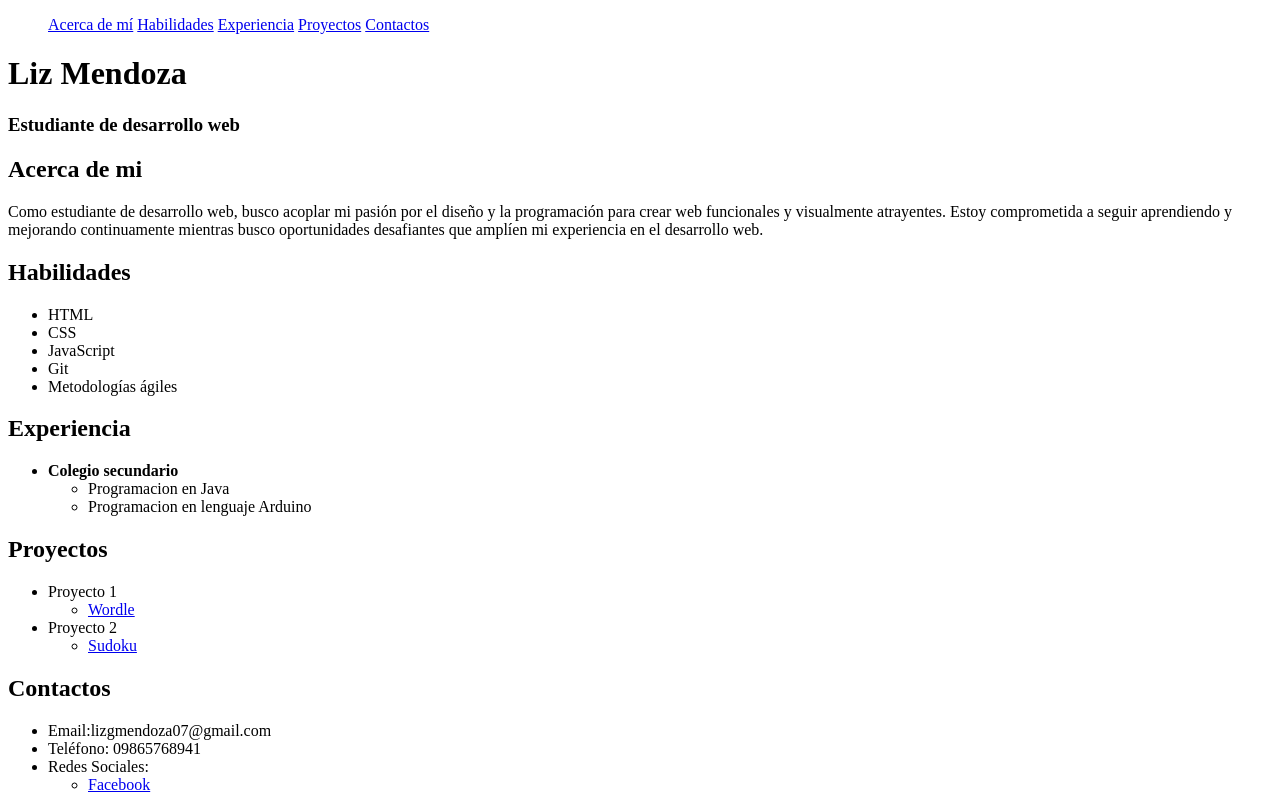
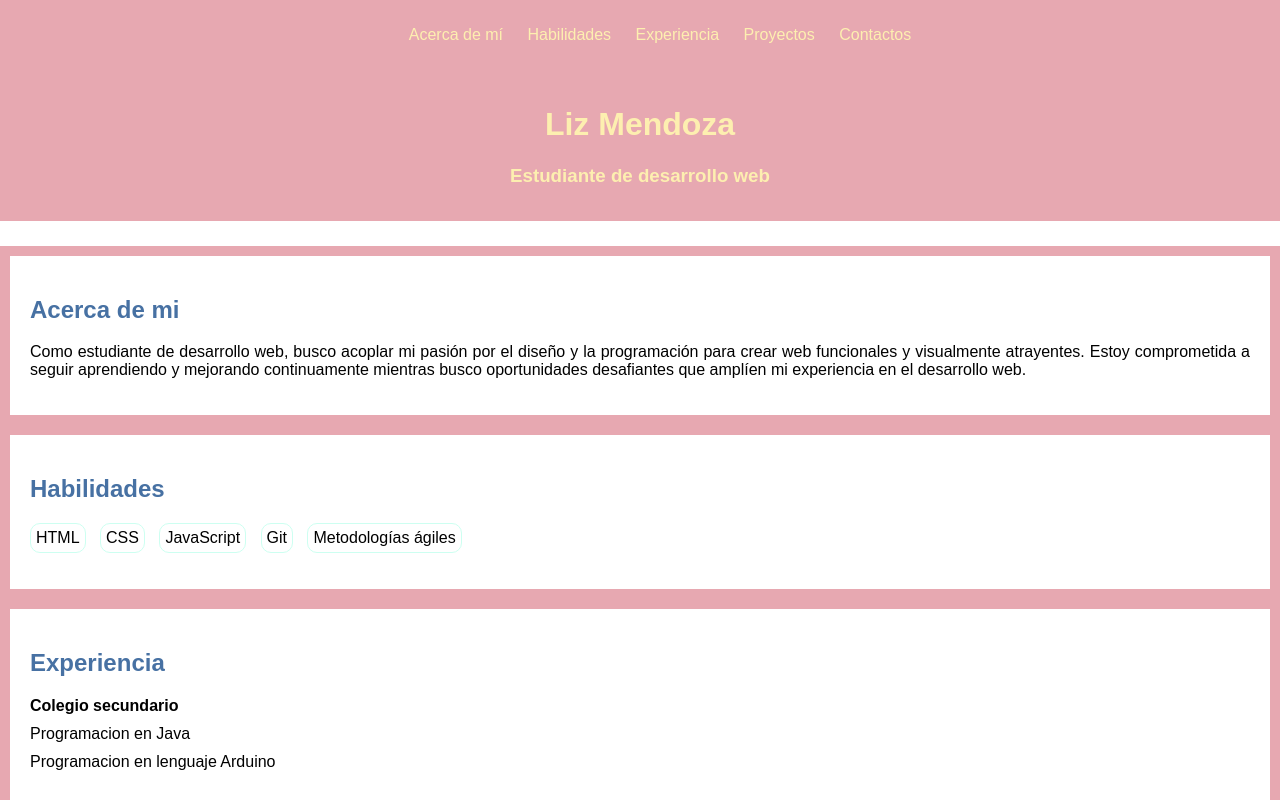
Before and after one commit to LizgMendoza/LizgMendoza.github.io, a plain HTML site: page index.html in a window 1280 px wide. Shown: the top 800 px of the page. Drawn offline with Linux system fonts and the light colour scheme.

Commit message:
Add files via upload

```diff
--- a/index.html
+++ b/index.html
@@ -2,6 +2,9 @@
 <html>
     <head>
         <title>Mi Portafolio</title>
+        <link rel="stylesheet" href="./style.css" />
+        <link rel="stylesheet"
+            href="https://cdnjs.cloudflare.com/ajax/libs/font-awesome/4.7.0/css/font-awesome.min.css"/>
     </head>
     <body>
         <header>
@@ -14,7 +17,7 @@
                     <a class="menu-item" href="#Contacto">Contactos</a>
                 </ul>
             </nav>
-            <h1>Liz Mendoza</h1>
+            <Element class="animacion-titulo"><h1>Liz Mendoza</h1></Element>
             <h3>Estudiante de desarrollo web</h3>
         </header>
         <main>
--- /dev/null
+++ b/style.css
@@ -0,0 +1,141 @@
+nav{
+    position: fixed;
+    top: 0;
+    left: 0;
+    width: 100%;
+    background-color: #e7a8b1;
+    box-shadow: 0 0 5px rgb(rgb(138, 84, 207));
+    text-align: center;
+  }
+header{
+    background-color:#e7a8b1;
+    color: #fdefb0;
+    text-align: center;
+    padding: 15px;
+    margin-bottom: 25px;
+  }
+.animacion-titulo {
+  animation: aparecer 2s ease-in-out;
+  }
+
+@keyframes aparecer {
+  from {
+      opacity: 0;
+    }
+
+  to {
+      opacity: 1;
+    }
+  }
+body{
+    font-family: Arial, Helvetica, sans-serif;
+    margin: 0;
+    color:black;
+    padding-top: 70px;
+}
+.menu-item{
+    color: #fdefb0;
+    padding: 10px;
+    text-decoration: none;
+    display: inline-block;
+    }
+
+ .menu-item:hover{
+    background-color: #4771a3;
+    border-radius: 20px;
+    transform: none;
+  }
+
+section{
+    padding: 20px;
+    border: 1px solid #e7a8b1;
+  }
+  #Acerca_de_mí{
+    text-align: justify;
+    border-width: 10px;
+  h2{
+      color: #4771a3;
+    }
+  }
+  #Habilidades{
+    border-width: 10px;
+  h2{
+    color: #4771a3;
+    }
+  ul {
+    list-style: none;
+    padding: 0;
+    }
+  ul li {
+    display: inline-block;
+    padding: 5px;
+    border: 1px solid rgb(205, 255, 241);
+    border-radius: 10px;
+    margin-right: 10px;
+    }
+  }
+  #Experiencia{
+      border-width: 10px;
+    h2{
+        color: #4771a3;
+      }
+    }
+    #Experiencia ul {
+        list-style: none;
+       padding: 0;
+        margin: 0;
+      }
+      #Experiencia ul li {
+        margin-bottom: 10px;
+      }
+
+#Proyectos{
+    border-width: 10px;
+    h2{
+      color: #4771a3;
+     }
+   }
+    #Proyectos ul {
+      list-style: none;
+      padding: 0;
+      margin: 0;
+      }
+    #Proyectos ul li {
+      margin-bottom: 10px;
+      }
+    #Proyectos ul li a {
+      text-decoration: none;
+      color: #333;
+      }
+    #Proyectos ul li a:hover {
+      text-decoration: underline;
+      }
+  #Contacto{
+      border-width: 10px;
+     h2{
+        color: #4771a3;
+      }
+     }
+  #Social {
+      list-style: none;
+      padding: 0;
+      margin-top: 10px;
+    li {
+      list-style: none;
+      display: inline-block;
+      padding: 5px;
+      }
+    }
+
+    .fa {
+      color: #333;
+      text-decoration: none;
+      margin-left: 0px;
+    }
+
+    footer {
+      background-color: #e7a8b1;
+      color: #fff;
+      text-align: center;
+      padding: 10px;
+    }
```
